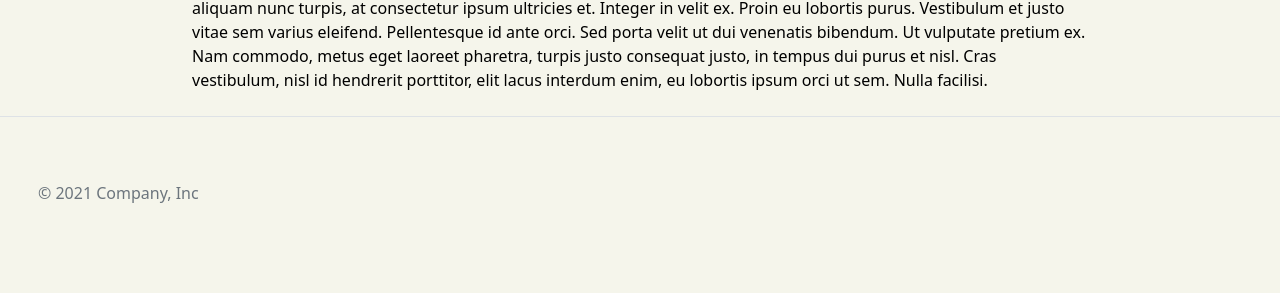
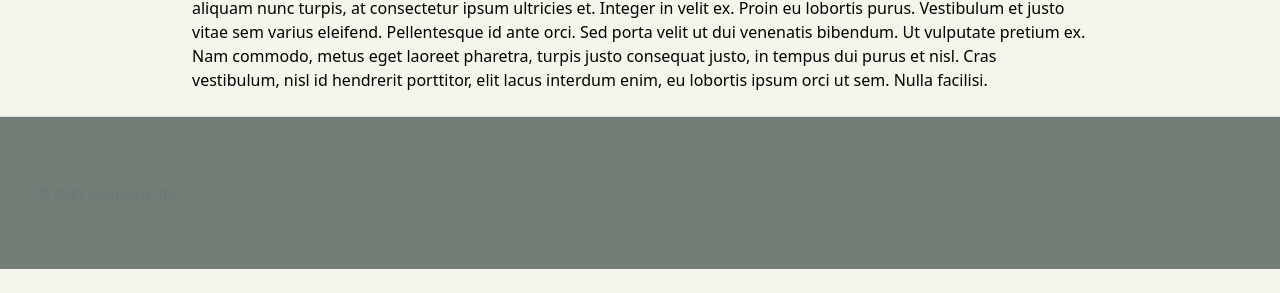
Before and after one commit to zimny1133/zimny1133, a plain HTML site: page index.html in a window 1280 px wide. Shown: the part 1562-1855 px from the top of the page. Drawn offline with nearby package versions, Linux system fonts and the light colour scheme.

Commit message:
Update styles.css

```diff
--- a/styles.css
+++ b/styles.css
@@ -1,6 +1,8 @@
 /*Stałe elementy 0strony*/
 body { background-color: #f5f5eb; }
 p { color: #000;}
+
+footer { background-color: #737d75; color: fff; font-size: 14px;}
 
 
 /*Klasy*/
```
